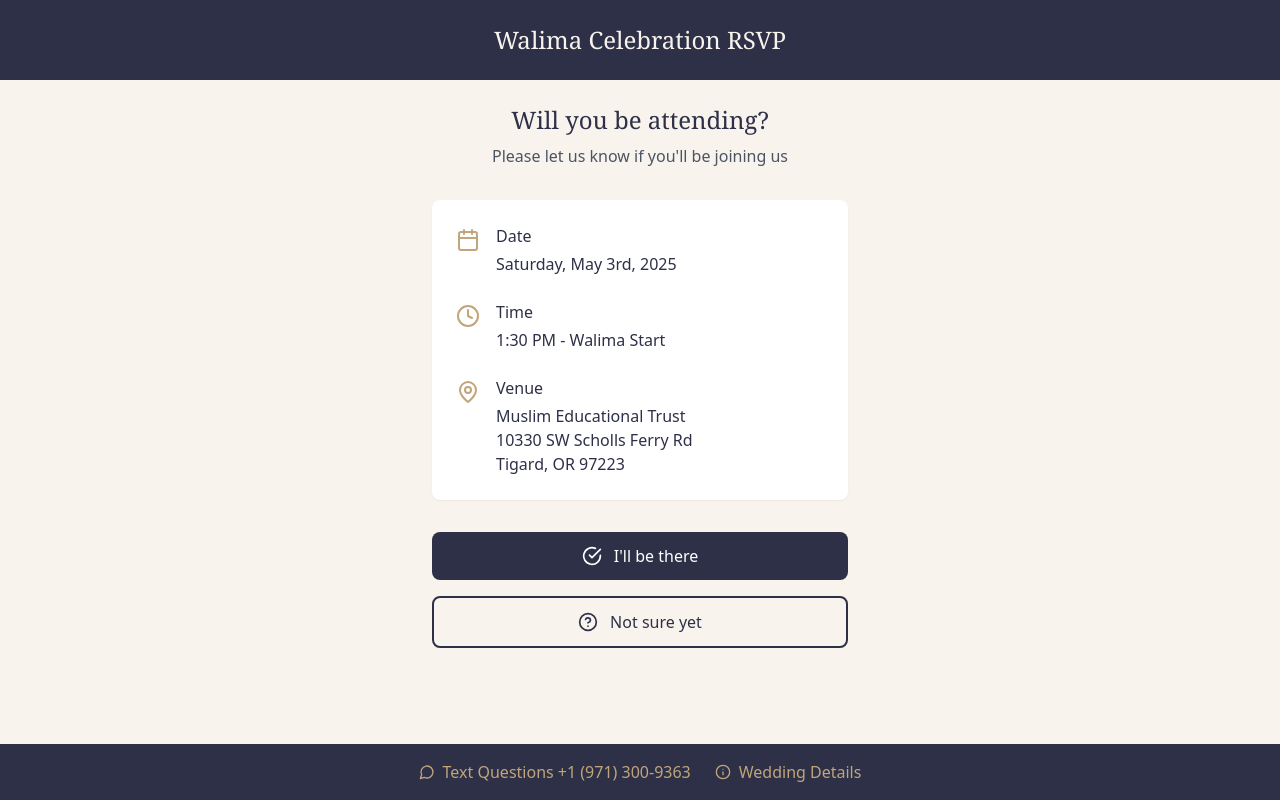
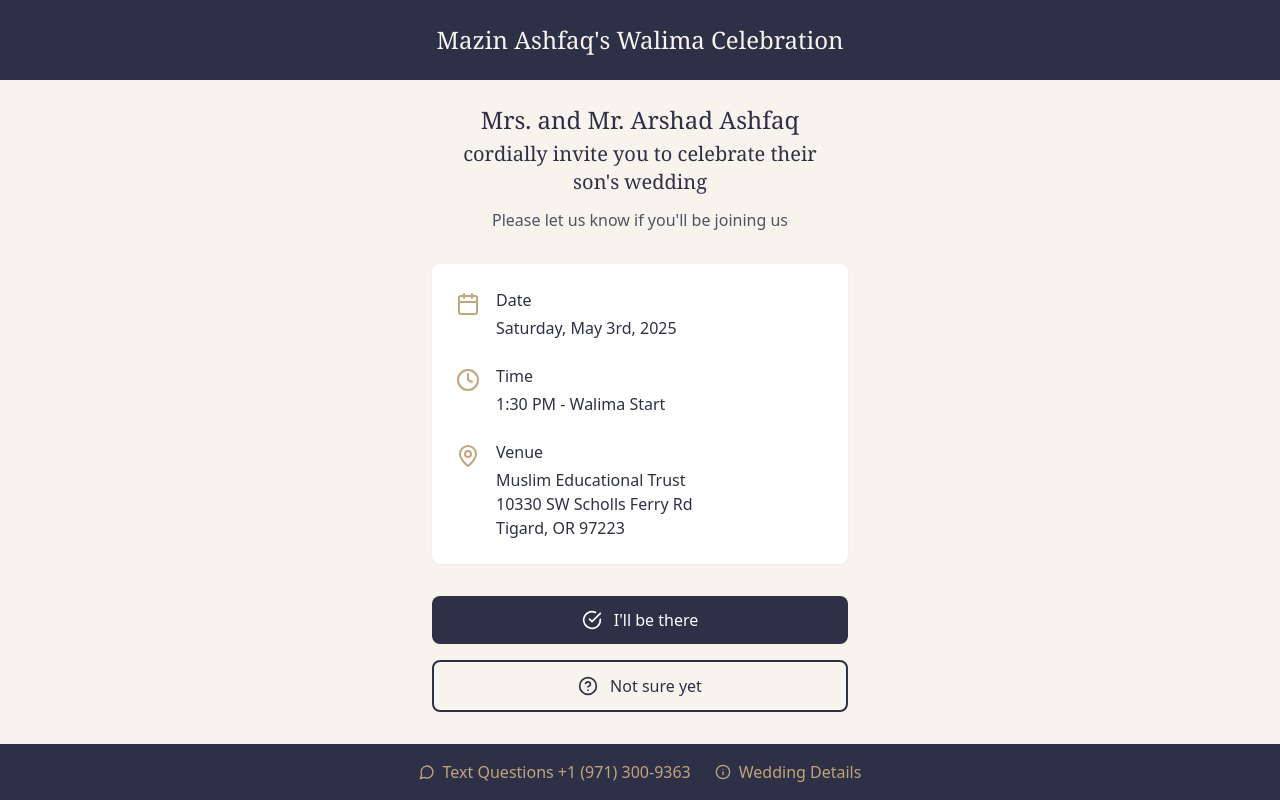
Before and after one commit to mangodevio/RSVP, a React (Vite) app: page / in a window 1280 px wide. Built offline with nearby package versions, Linux system fonts and the light colour scheme.

Commit message:
format updatings

```diff
--- a/src/App.tsx
+++ b/src/App.tsx
@@ -11,7 +11,7 @@ function App() {
     <div className="min-h-screen bg-[#f8f3ed] text-[#2d3047] flex flex-col">
       <header className="bg-[#2d3047] text-[#f8f3ed] py-6 px-4 sticky top-0 z-10">
         <h1 className="text-center font-serif text-xl sm:text-2xl">
-          Walima Celebration RSVP
+          Mazin Ashfaq's Walima Celebration
         </h1>
       </header>
 
--- a/src/components/RSVPForm.tsx
+++ b/src/components/RSVPForm.tsx
@@ -167,9 +167,12 @@ function RSVPForm() {
     return (
       <div className="space-y-6 sm:space-y-8">
         <div className="text-center mb-6">
-          <h2 className="text-xl sm:text-2xl font-serif mb-2">
-            Will you be attending?
+          <h2 className="text-xl sm:text-2xl font-serif mb-1">
+            Mrs. and Mr. Arshad Ashfaq
           </h2>
+          <h3 className="text-lg sm:text-xl font-serif mb-3">
+            cordially invite you to celebrate their son's&nbsp;wedding
+          </h3>
           <p className="text-sm sm:text-base text-gray-600">
             Please let us know if you'll be joining us
           </p>
@@ -373,7 +376,7 @@ function RSVPForm() {
 
         <div className="space-y-1 sm:space-y-2">
           <label htmlFor="partySize" className="block text-sm font-medium">
-            Number of Guests
+            Number of Adults
           </label>
           <input
             type="number"
--- a/src/components/WeddingInfo.tsx
+++ b/src/components/WeddingInfo.tsx
@@ -22,7 +22,7 @@ function WeddingInfo() {
     <div className="space-y-6 sm:space-y-8 bg-white p-4 sm:p-6 rounded-lg shadow-sm">
       <div className="text-center mb-6 sm:mb-8">
         <h1 className="text-xl sm:text-2xl font-serif mb-2">
-          Mr. and Mrs. Ashfaqs Wedding Celebration
+          Mr. & Mrs. Ashfaqs Wedding Celebration
         </h1>
         <p className="text-[#c1a57b]">Join us on our special day</p>
       </div>
```
